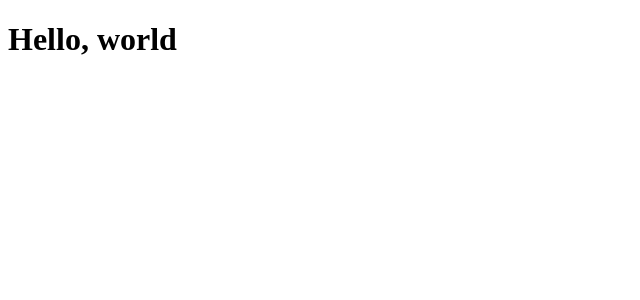
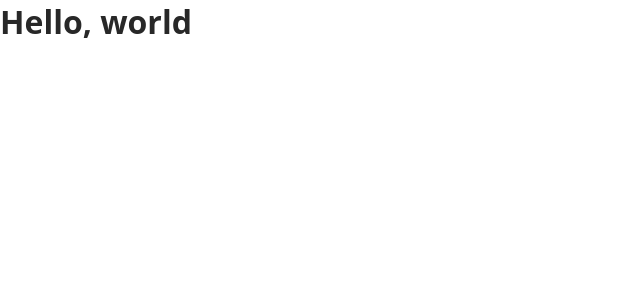
Before and after one commit to turtle601/bookmark-ai-finder, a React app: page / in a window 1280 px wide. Shown: the top 300 px of the page, without its empty margins (0-640 px from the left). Built offline with nearby package versions, Linux system fonts and the light colour scheme.

Commit message:
📦  chore: Emotion 설치 및 reset css 설정 [#1]

```diff
--- a/package.json
+++ b/package.json
@@ -1,5 +1,6 @@
 {
   "dependencies": {
+    "@emotion/react": "^11.11.4",
     "react": "^18.3.1",
     "react-dom": "^18.3.1"
   },
--- a/src/index.tsx
+++ b/src/index.tsx
@@ -1,6 +1,15 @@
+import { StrictMode } from 'react';
+import { createRoot } from 'react-dom/client';
+import { Global } from '@emotion/react';
+
 import App from '@/App';
-import { createRoot } from 'react-dom/client';
+import { globalStyle } from '@/styles/global';
 
 const root = createRoot(document.getElementById('root') as HTMLElement);
 
-root.render(<App />);
+root.render(
+  <StrictMode>
+    <Global styles={globalStyle} />
+    <App />
+  </StrictMode>
+);
--- /dev/null
+++ b/src/styles/global.ts
@@ -0,0 +1,48 @@
+import { color } from '@/styles/theme';
+import { css } from '@emotion/react';
+
+export const globalStyle = css({
+  '*': {
+    padding: 0,
+    margin: 0,
+    boxSizing: 'border-box',
+  },
+
+  'ul, ol, li': {
+    listStyle: 'none',
+  },
+
+  'html, body': {
+    width: '100%',
+    height: '100%',
+    fontFamily: `system-ui, -apple-system, BlinkMacSystemFont, 'Open Sans', 'Helvetica Neue'`,
+    color: color.gray800,
+  },
+
+  a: {
+    textDecoration: 'none',
+  },
+
+  button: {
+    backgroundColor: 'transparent',
+    border: 'none',
+    outline: '0',
+    cursor: 'pointer',
+  },
+
+  input: {
+    backgroundColor: 'transparent',
+    border: 'none',
+    outline: '0',
+  },
+
+  'input[type="number"]::-webkit-outer-spin-button': {
+    WebkitAppearance: 'none',
+    margin: '0',
+  },
+
+  'input[type="number"]::-webkit-inner-spin-button': {
+    WebkitAppearance: 'none',
+    margin: '0',
+  },
+});
--- /dev/null
+++ b/src/styles/theme.ts
@@ -0,0 +1,66 @@
+export const color = {
+  black: 'black',
+  white: 'white',
+
+  gray800: '#282828',
+  gray700: '#5e5e5e',
+  gray600: '#727272',
+  gray500: '#a6a6a6',
+  gray400: '#bbbbbb',
+  gray300: '#dddddd',
+  gray200: '#e8e8e8',
+  gray100: '#f3f3f3',
+
+  blue800: '#004765',
+  blue700: '#006f9f',
+  blue600: '#009ee2',
+  blue500: '#00b2ff',
+  blue400: '#80d9ff',
+  blue300: '#bbebff',
+  blue200: '#d8f3ff',
+  blue100: '#eaf9ff',
+
+  red300: '#c50000',
+  red200: '#ea0000',
+  red100: '#fff2f2',
+
+  green: '#2FC56E',
+} as const;
+
+export const spacer = {
+  spacing0: '0',
+  spacing1: '4px',
+  spacing2: '8px',
+  'spacing2.5': '12px',
+  spacing3: '16px',
+  spacing4: '24px',
+  spacing5: '32px',
+  spacing6: '48px',
+  spacing7: '64px',
+  spacing8: '96px',
+  spacing9: '128px',
+} as const;
+
+export const borderRadius = {
+  small: '4px',
+  medium: '8px',
+  large: '16px',
+  circle: '50%',
+} as const;
+
+export const boxShadow = {
+  shadow1: '0px 0px 0px 1px rgba(0, 0, 0, 0.05)',
+  shadow2: '0px 1px 2px 0px rgba(0, 0, 0, 0.05)',
+  shadow3:
+    '0px 1px 2px 0px rgba(0, 0, 0, 0.06), 0px 1px 3px 0px rgba(0, 0, 0, 0.10)',
+  shadow4:
+    '0px 2px 4px -1px rgba(0, 0, 0, 0.06), 0px 4px 6px -1px rgba(0, 0, 0, 0.10)',
+  shadow5: '1px 2px 4px 0px rgba(0, 0, 0, 0.15)',
+  shadow6:
+    '0px 4px 6px -2px rgba(0, 0, 0, 0.05), 0px 10px 15px -3px rgba(0, 0, 0, 0.10)',
+  shadow7:
+    '0px 10px 10px -5px rgba(0, 0, 0, 0.04), 0px 20px 25px -5px rgba(0, 0, 0, 0.10)',
+  shadow8: '0px 0px 5px 0px rgba(0, 0, 0, 0.15)',
+  shadow9: '0px 0px 10px 0px rgba(0, 0, 0, 0.20)',
+  shadow10: '0px 2px 4px 0px rgba(0, 0, 0, 0.06) inset',
+} as const;
--- a/tsconfig.json
+++ b/tsconfig.json
@@ -15,6 +15,7 @@
     "allowJs": true,
     "checkJs": true,
     "jsx": "react-jsx",
+    "jsxImportSource": "@emotion/react",
     "moduleResolution": "Node",
     "sourceMap": true,
     "noImplicitAny": true,
```
Also changed, not shown: 1 other file (tests, documents, lock files or other folders).
